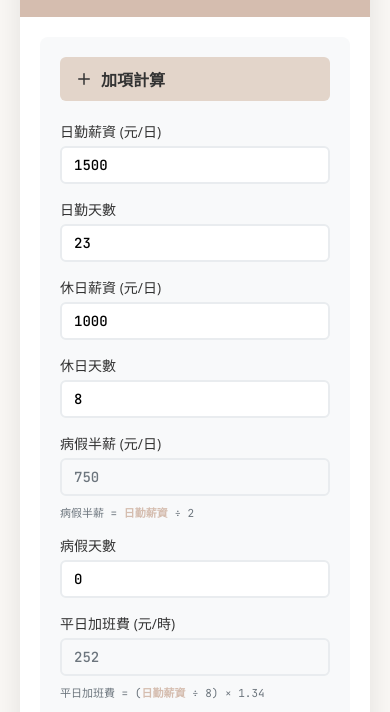
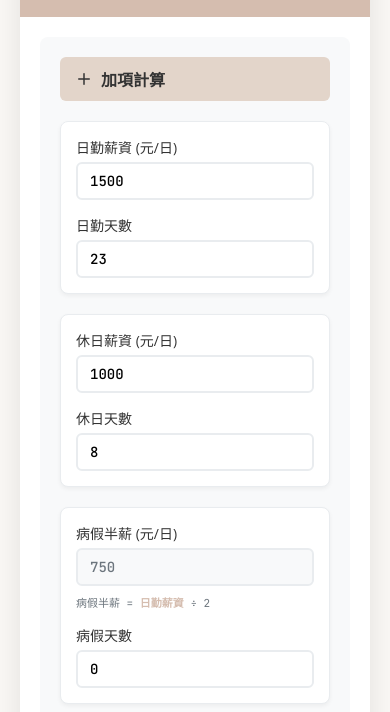
Before and after one commit to SophiaChiu/salaryyilong, a plain HTML site: page index.html in a window 390 px wide. Shown: the part 104-816 px from the top of the page. Drawn offline with nearby package versions, Linux system fonts and the light colour scheme.

Commit message:
✅ 改善內容： 🎯 所有螢幕尺寸：
白色背景：每個表單群組都有獨立的白色背景
邊框區分：淡灰色邊框讓每個區塊更明確
圓角設計：保持一致的視覺風格
內邊距：增加區塊內的空間感

📱 手機版專屬：

單欄排列：欄位垂直排列更適合手機
增加間距：區塊間距離從 15px 增加到 20px
陰影效果：添加輕微陰影增強區分度

```diff
--- a/index.html
+++ b/index.html
@@ -88,6 +88,10 @@
             grid-template-columns: 1fr 1fr;
             gap: 15px;
             margin-bottom: 15px;
+            padding: 15px;
+            background: white;
+            border-radius: 8px;
+            border: 1px solid #e9ecef;
         }
 
         .input-item {
@@ -354,6 +358,8 @@
 
             .form-group {
                 grid-template-columns: 1fr;
+                margin-bottom: 20px;
+                box-shadow: 0 2px 4px rgba(0,0,0,0.05);
             }
 
             .checkbox-group {
```
